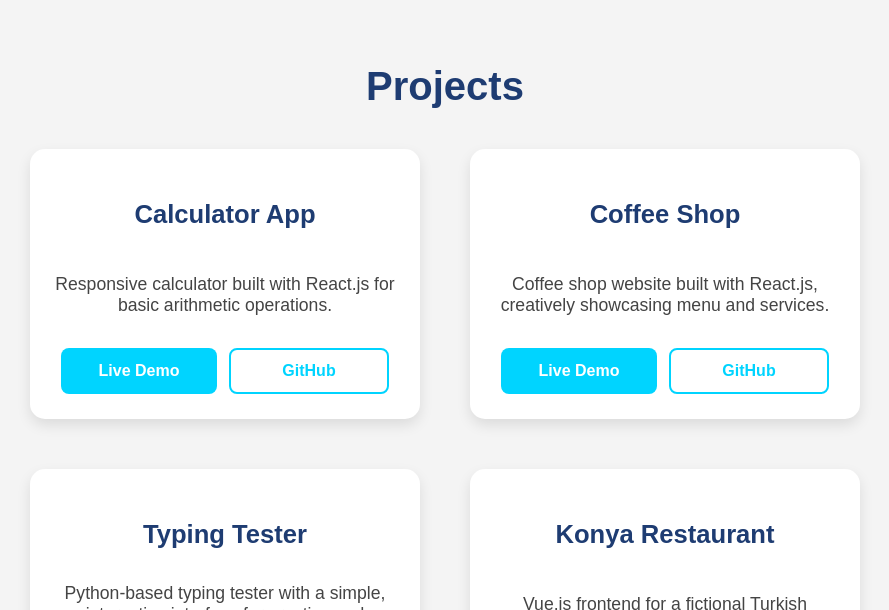
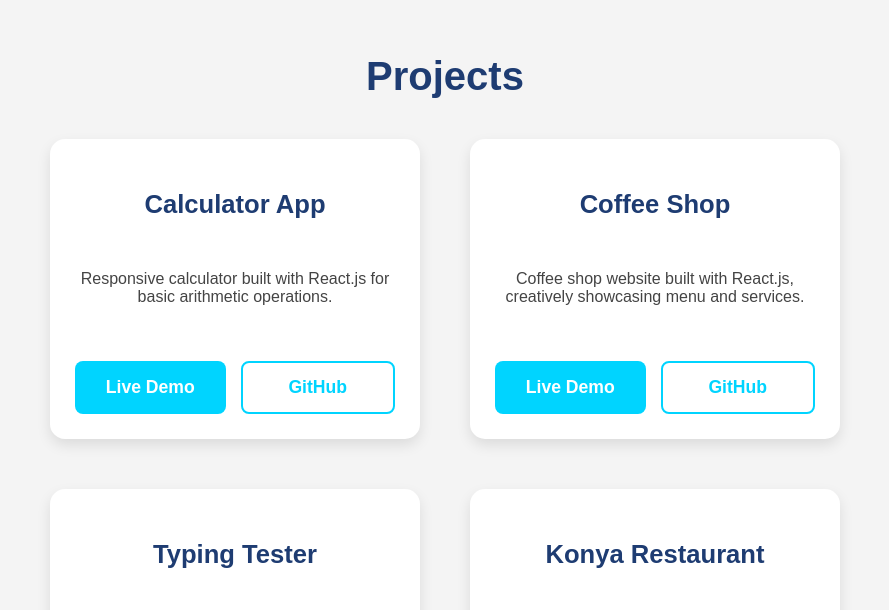
Before and after one commit to hamzas4011/personal-website, a React (Vite) app: page / in a window 1280 px wide. Shown: the part 1650-2260 px from the top of the page, without its empty margins (195-1084 px from the left). Built offline with nearby package versions, Linux system fonts and the light colour scheme.

Commit message:
update about.jsx and projects.css

```diff
--- a/src/components/About.jsx
+++ b/src/components/About.jsx
@@ -6,7 +6,7 @@ export function About() {
   return (
     <section id="about" className="about">
       <div className="about-box">
-        <h2>About Me</h2>
+        <h2>About</h2>
         <p>
           I'm a Full-Stack Developer with a Master's in Applied Computer and IT, specializing in Accessibility & Universal Design.
           I love building applications that make technology more inclusive and user-friendly.
--- a/src/styles/Projects.css
+++ b/src/styles/Projects.css
@@ -7,11 +7,11 @@
   text-align: center;
   background-color: #f4f4f4;
   color: #222;
-  padding: 60px 20px;
+  padding: 80px 20px;
 }
 
 .projects-content {
-  max-width: 1000px;
+  max-width: 900px;
 }
 
 .projects h2 {
@@ -25,6 +25,7 @@
   flex-wrap: wrap;
   justify-content: center;
   gap: 30px;
+  max-width: 1000px;
 }
 
 .project-card {
@@ -32,11 +33,12 @@
   padding: 25px;
   border-radius: 15px;
   box-shadow: 0px 6px 14px rgba(0, 0, 0, 0.1);
-  width: 340px;
-  min-height: 220px;
+  width: 320px;
+  min-height: 250px;
   display: flex;
   flex-direction: column;
   justify-content: space-between;
+  text-align: center;
   transition: transform 0.3s ease, box-shadow 0.3s ease;
 }
 
@@ -52,7 +54,7 @@
 }
 
 .project-card p {
-  font-size: 1.1rem;
+  font-size: 1rem;
   color: #444;
   margin-bottom: 20px;
 }
@@ -60,21 +62,22 @@
 .project-links {
   display: flex;
   justify-content: center;
-  gap: 12px;
+  gap: 15px;
+  margin-top: 15px;
 }
 
 .project-button {
   display: flex;
   justify-content: center;
   align-items: center;
-  padding: 12px 18px;
-  font-size: 1rem;
+  padding: 14px 20px;
+  font-size: 1.1rem;
   font-weight: bold;
   border-radius: 8px;
   text-decoration: none;
   transition: all 0.3s ease;
   cursor: pointer;
-  width: 120px;
+  width: 140px;
 }
 
 .project-primary-btn {
```
